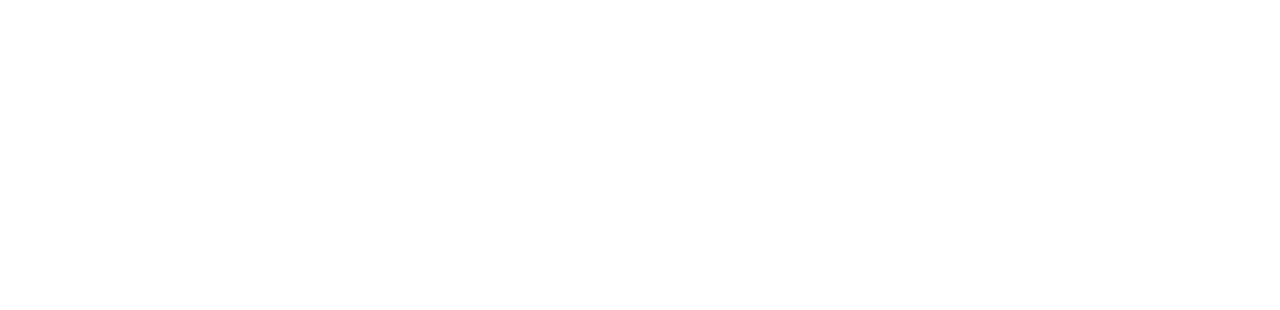
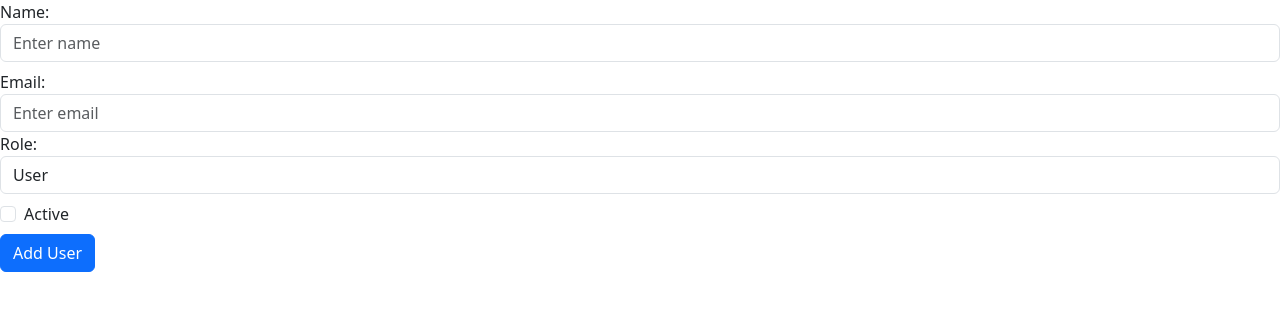
Before and after one commit to Aielin/homework57, a React (Vite) app: page / in a window 1280 px wide. Shown: the top 310 px of the page. Built offline with nearby package versions, Linux system fonts and the light colour scheme; the HTML template or start-up script is replaced by a standard one.

Commit message:
Added basic UserForm component with state management and create a new container UserManagement

```diff
--- a/src/App.tsx
+++ b/src/App.tsx
@@ -1,5 +1,9 @@
-const App = () => {
-  return <></>;
+import UserForm from './components/UserForm/UserForm.tsx';
+
+const App: React.FC = () => {
+  return (
+    <UserForm />
+  );
 };
 
 export default App;
--- /dev/null
+++ b/src/components/UserForm/UserForm.tsx
@@ -0,0 +1,80 @@
+import { FormEvent, useState } from 'react';
+
+const UserForm: React.FC = () => {
+  const [name, setName] = useState('');
+  const [email, setEmail] = useState('');
+  const [role, setRole] = useState('user');
+  const [isActive, setIsActive] = useState(false);
+
+  const handleSubmit = (e: FormEvent) => {
+    e.preventDefault();
+    console.log({ name, email, role, isActive });
+  };
+
+  return (
+    <form onSubmit={handleSubmit}>
+      <div className='form-group mb-2'>
+        <label htmlFor="name">Name:</label>
+        <input
+          type='text'
+          id='name'
+          name='name'
+          value={name}
+          onChange={(e) => setName(e.target.value)}
+          className='form-control'
+          placeholder='Enter name'
+          required
+        />
+      </div>
+
+      <div>
+        <label htmlFor="email">Email:</label>
+        <input
+          type='email'
+          id='email'
+          name='email'
+          value={email}
+          onChange={(e) => setEmail(e.target.value)}
+          className='form-control'
+          placeholder='Enter email'
+          required
+        />
+      </div>
+
+      <div className='form-group mb-2'>
+        <label htmlFor='role'>Role:</label>
+        <select
+          id='role'
+          name='role'
+          value={role}
+          onChange={(e) => setRole(e.target.value)}
+          className='form-control'
+        >
+          <option value='user'>User</option>
+          <option value='editor'>Editor</option>
+          <option value='admin'>Admin</option>
+        </select>
+      </div>
+
+      <div className='form-check mb-2'>
+        <input
+          type='checkbox'
+          id='isActive'
+          name='isActive'
+          checked={isActive}
+          onChange={(e) => setIsActive(e.target.checked)}
+          className='form-check-input'
+        />
+        <label htmlFor='isActive' className='form-check-label'>
+          Active
+        </label>
+      </div>
+
+      <button type='submit' className='btn btn-primary'>
+        Add User
+      </button>
+    </form>
+  );
+};
+
+export default UserForm;
```
Also changed, not shown: src/containers/UserManagement/UserManagement.tsx (added, +21 -0 lines).
